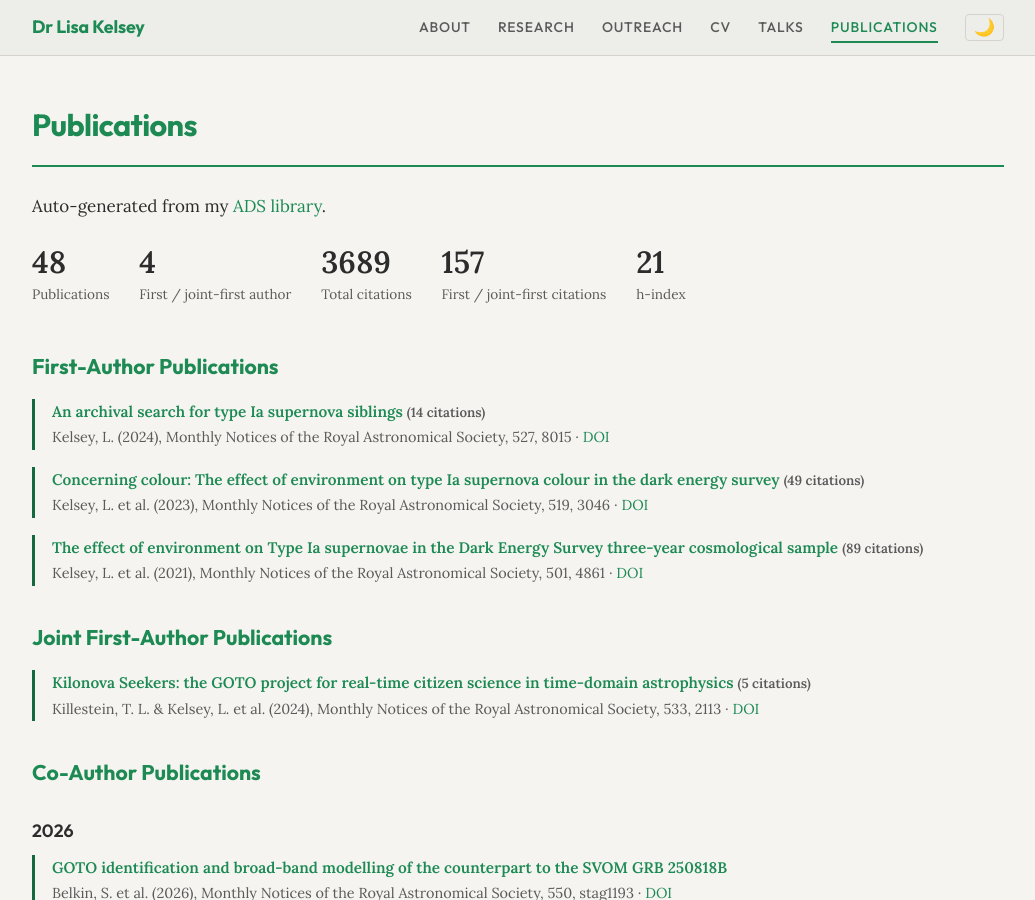
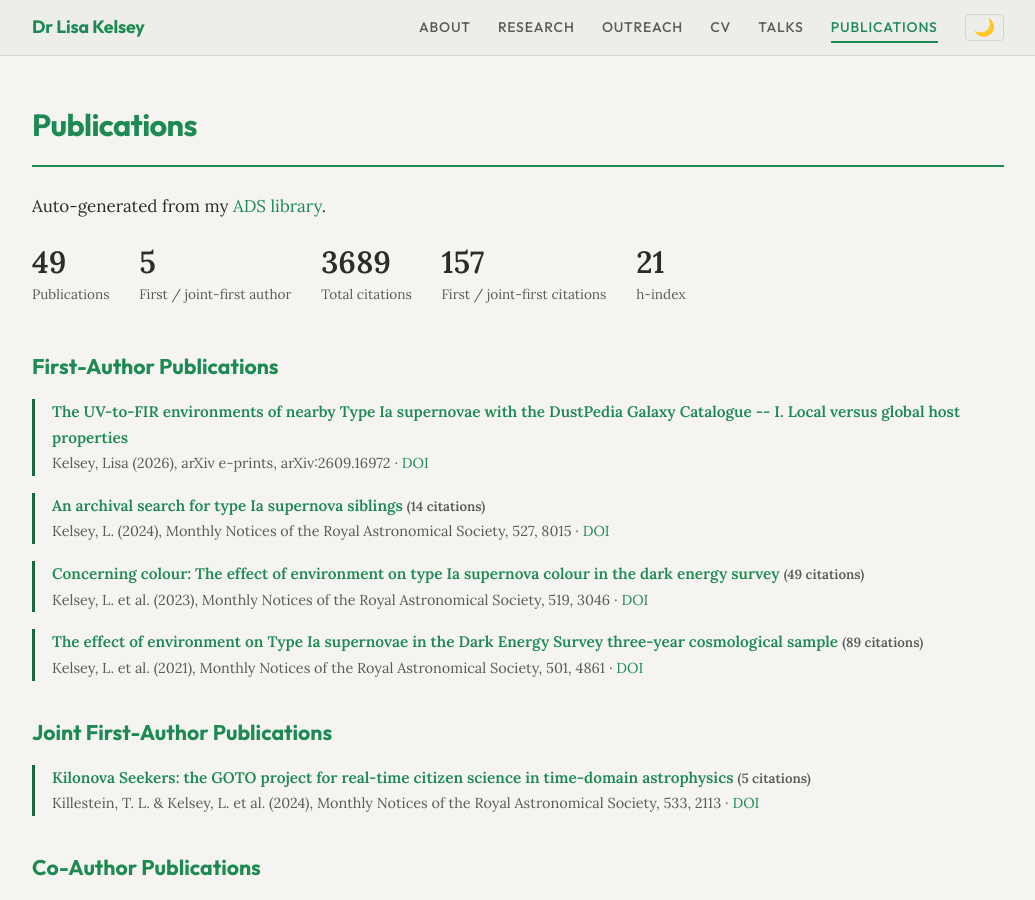
Before and after one commit to LKelsey/LKelsey.github.io, a Jekyll site: the page built from publications.md, in a window 1280 px wide and 900 px high. Shown: the whole window, without its empty margins (122-1157 px from the left). Built offline with Jekyll 4.4.1, drawn with Linux system fonts in a browser that asks for light colours.

Commit message:
Auto-update publications from ADS

```diff
--- a/_data/publications.yml
+++ b/_data/publications.yml
@@ -1,7 +1,15 @@
-# Auto-generated from ADS library on 2026-09-16 10:37 UTC
+# Auto-generated from ADS library on 2026-09-17 09:15 UTC
 # Do not edit manually
 
 first_author:
+    - title: "The UV-to-FIR environments of nearby Type Ia supernovae with the DustPedia Galaxy Catalogue -- I. Local versus global host properties"
+      authors: "Kelsey, Lisa"
+      year: 2026
+      journal: "arXiv e-prints, arXiv:2609.16972"
+      url: https://ui.adsabs.harvard.edu/abs/2026arXiv260916972K/abstract
+      bibcode: "2026arXiv260916972K"
+      citations: 0
+      doi: https://doi.org/10.48550/arXiv.2609.16972
     - title: "An archival search for type Ia supernova siblings"
       authors: "Kelsey, L."
       year: 2024
```
